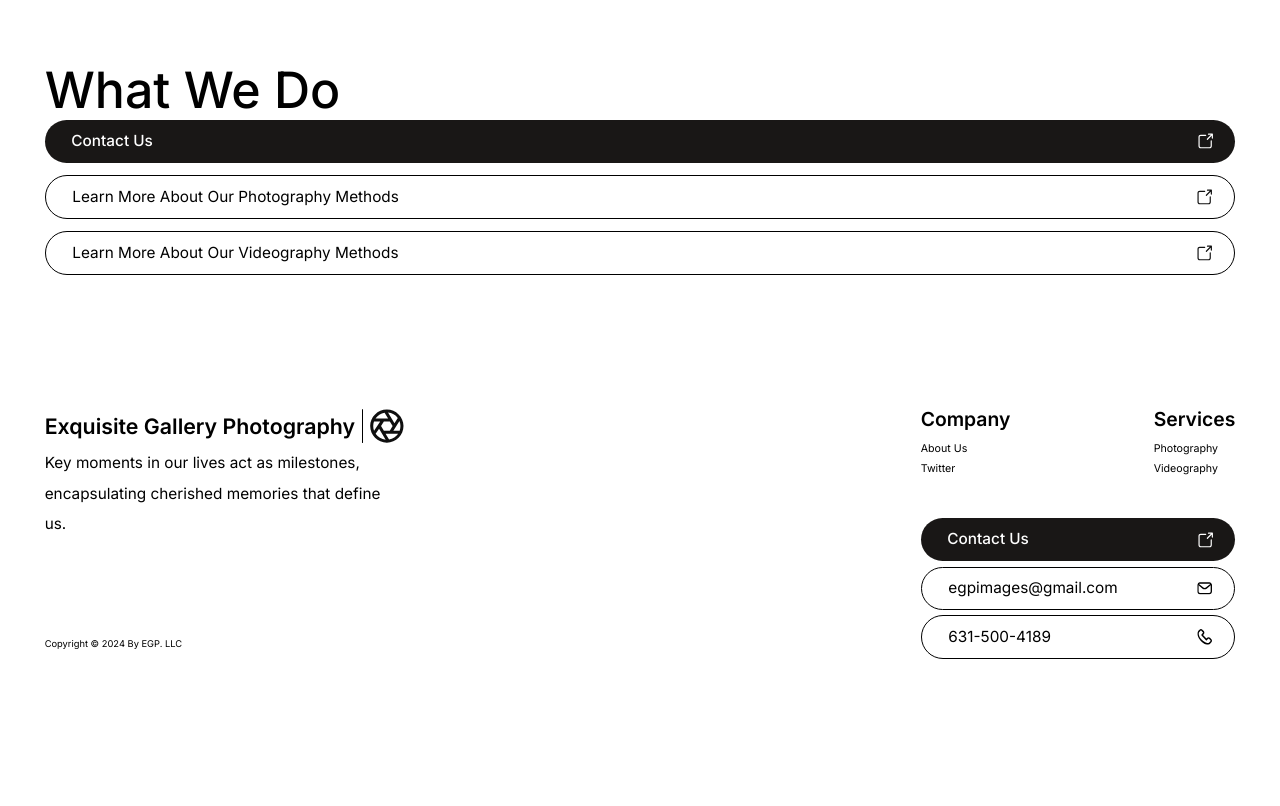
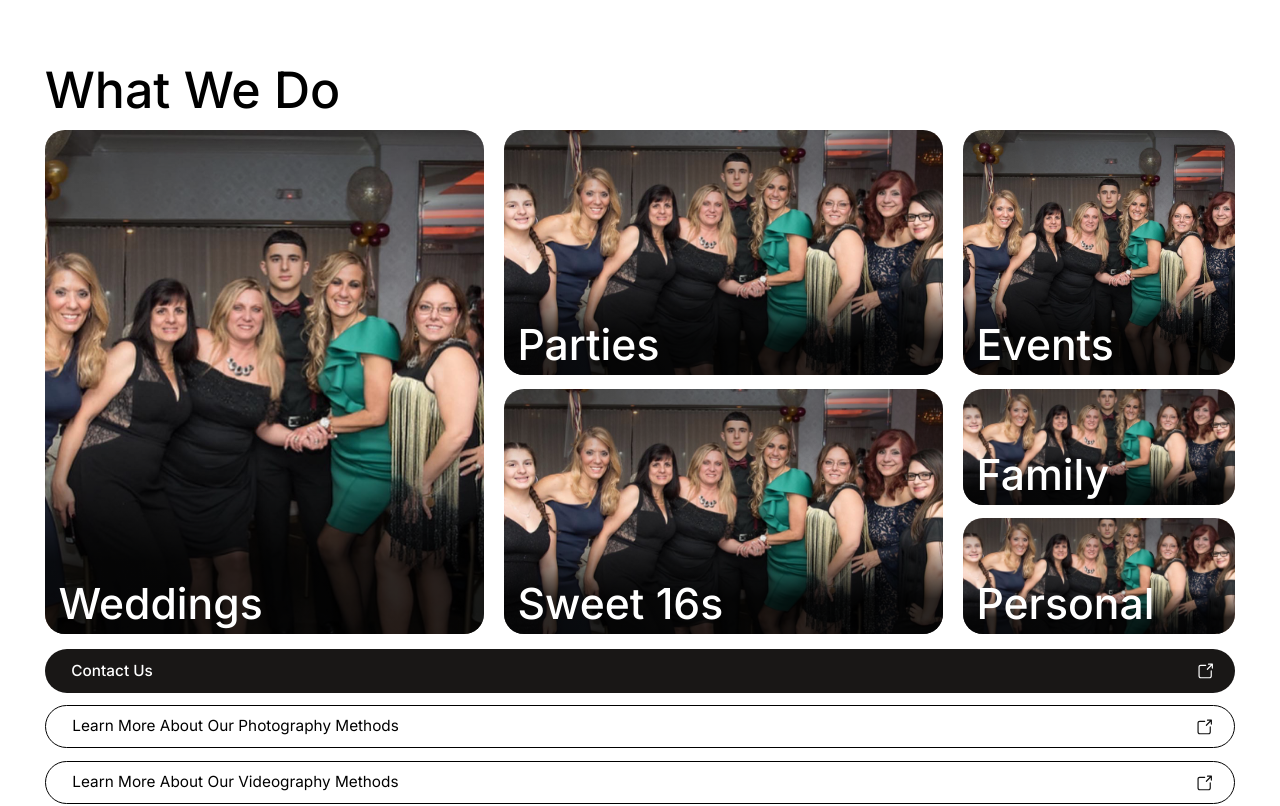
Before and after one commit to Identityofsine/egpparties, a Next.js app: page / in a window 1280 px wide. Shown: the part 3500-4306 px from the top of the page. Before the commit the page ends 4184 px from the top, so only its background shows below. Built offline with nearby package versions, Linux system fonts and the light colour scheme.

Commit message:
some what finished landing page

```diff
--- a/src/app/(root)/page.tsx
+++ b/src/app/(root)/page.tsx
@@ -87,9 +87,17 @@ export default function LandingPage() {
 			<section className="fill-width margin-width events">
 				<div className="flex column align-center">
 					<h2 className="fill-width" style={{ fontWeight: '500' }}>What We Do</h2>
-					<div className="events-grid">
+					<div className="events-grid margin-top-02">
+						<GradientCard className="event event-1" imgSrc="/images/c-1.png" title="Weddings" />
+						<GradientCard className="event event-2" imgSrc="/images/c-1.png" title="Parties" />
+						<GradientCard className="event event-3" imgSrc="/images/c-1.png" title="Events" />
+						<GradientCard className="event event-4" imgSrc="/images/c-1.png" title="Sweet 16s" />
+						<div className="flex column fill-height event-flex">
+							<GradientCard className="event event-5" imgSrc="/images/c-1.png" title="Family" />
+							<GradientCard className="event event-6" imgSrc="/images/c-1.png" title="Personal" />
+						</div>
 					</div>
-					<div className="flex column fill-width gap-01">
+					<div className="flex column fill-width gap-01 margin-top-03">
 						<Button className="" text="Contact Us" primary={true} />
 						<Button className="" text="Learn More About Our Photography Methods" primary={false} />
 						<Button className="" text="Learn More About Our Videography Methods" primary={false} />
--- a/src/styles/pages/landing.scss
+++ b/src/styles/pages/landing.scss
@@ -61,7 +61,33 @@ main.landing {
 
 	.events {
 		&-grid {
+			width: var(--margin-width);
+			max-height: 10.0933rem;
 			display: grid;
+			grid-template-columns: 1fr 1fr .62fr;
+			grid-gap: 0.2800rem 0.3867rem;
+			grid-auto-rows: 4.9067rem;
+
+			.event {
+				display: block;
+
+				&-1 {
+					grid-row: span 2;
+				}
+
+				&-flex {
+					display: flex;
+					flex-direction: column;
+					justify-content: space-between;
+					height: 100%;
+					gap: 0.2533rem;
+
+					div {
+						flex: 1;
+					}
+				}
+
+			}
 		}
 	}
 
```
